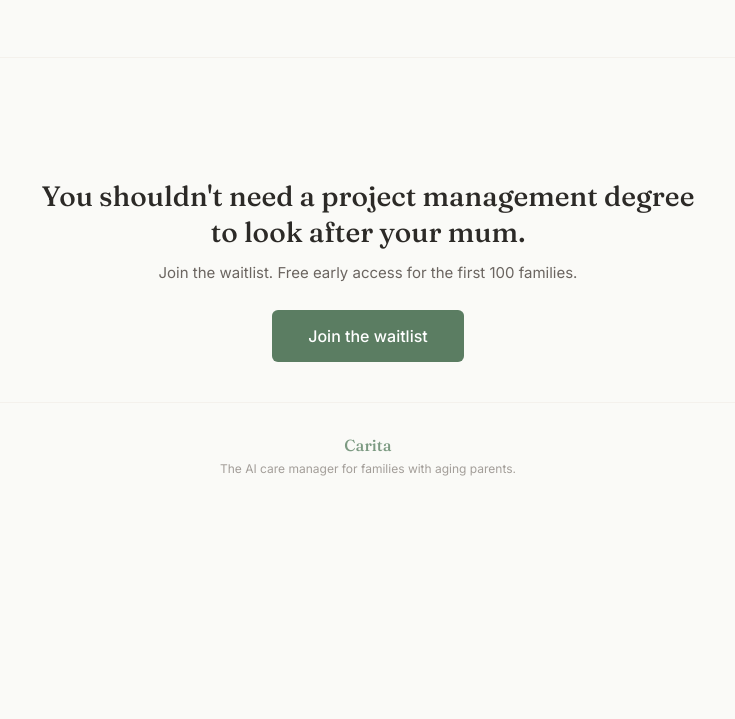
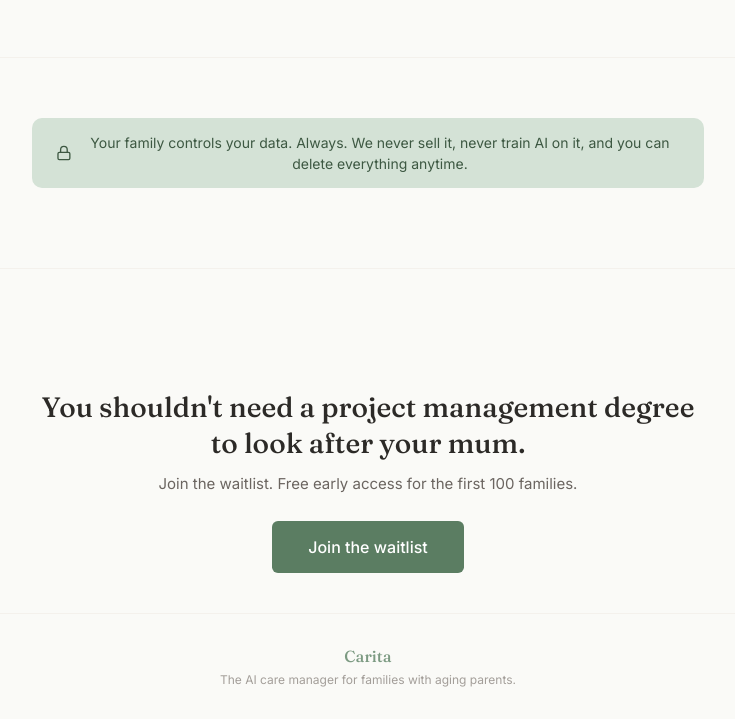
Before and after one commit to maggiechan-ai/carita-io, a plain HTML site: page index.html in a window 1280 px wide. Shown: the part 4513-5232 px from the top of the page, without its empty margins (272-1007 px from the left). Before the commit the page ends 5021 px from the top, so only its background shows below. Drawn offline with Linux system fonts and the light colour scheme.

Commit message:
Add privacy statement section before final CTA

```diff
--- a/index.html
+++ b/index.html
@@ -224,6 +224,13 @@
 <hr class="divider">
 <div class="container"><section style="padding:20px 0"><p class="quote-text">"I used to spend my whole Sunday coordinating Mum's care. Now I just text Carita and it's handled by Monday morning."</p><p class="quote-attr">— What we're building toward</p></section></div>
 <hr class="divider">
+<div class="container"><section style="text-align:center;padding:0 0 20px">
+<div style="display:inline-flex;align-items:center;gap:8px;background:var(--sage-light);padding:14px 24px;border-radius:var(--radius-md)">
+<svg viewBox="0 0 24 24" fill="none" stroke="#3D5842" stroke-width="2" stroke-linecap="round" stroke-linejoin="round" width="20" height="20"><rect x="3" y="11" width="18" height="11" rx="2" ry="2"/><path d="M7 11V7a5 5 0 0 1 10 0v4"/></svg>
+<span style="font-size:14px;color:var(--sage-dark);line-height:1.5">Your family controls your data. Always. We never sell it, never train AI on it, and you can delete everything anytime.</span>
+</div>
+</section></div>
+<hr class="divider">
 <div class="container"><section class="final-cta">
 <h2>You shouldn't need a project management degree to look after your mum.</h2>
 <p>Join the waitlist. Free early access for the first 100 families.</p>
```
